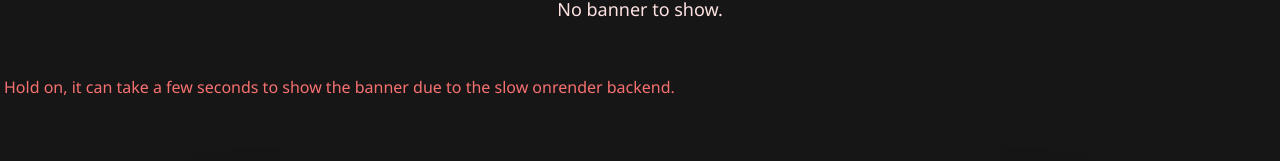
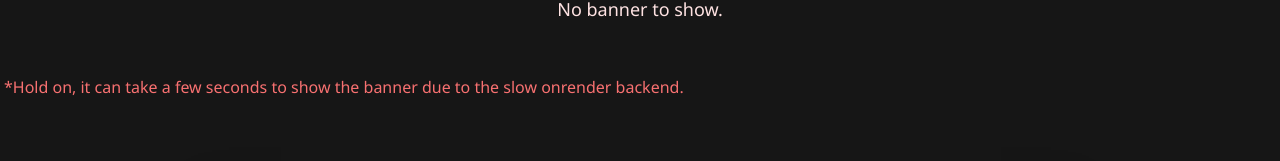
Before and after one commit to gaurav1832/BannerSPAGaurav, a React (Create React App) app in the folder frontend/: page / in a window 1280 px wide. Shown: the part 149-310 px from the top of the page. Built offline with nearby package versions, Linux system fonts and the light colour scheme; no server answers.

Commit message:
Update Banner.jsx

```diff
--- a/frontend/src/Components/Banner.jsx
+++ b/frontend/src/Components/Banner.jsx
@@ -115,7 +115,7 @@ export default function Banner() {
         </p>
       )}
       <p className="flex justify-start p-1 text-md text-red-400">
-         Hold on, it can take a few seconds to show the banner due to the slow onrender backend.
+         *Hold on, it can take a few seconds to show the banner due to the slow onrender backend.
         </p>
       <BannerDashboard />
     </>
```
